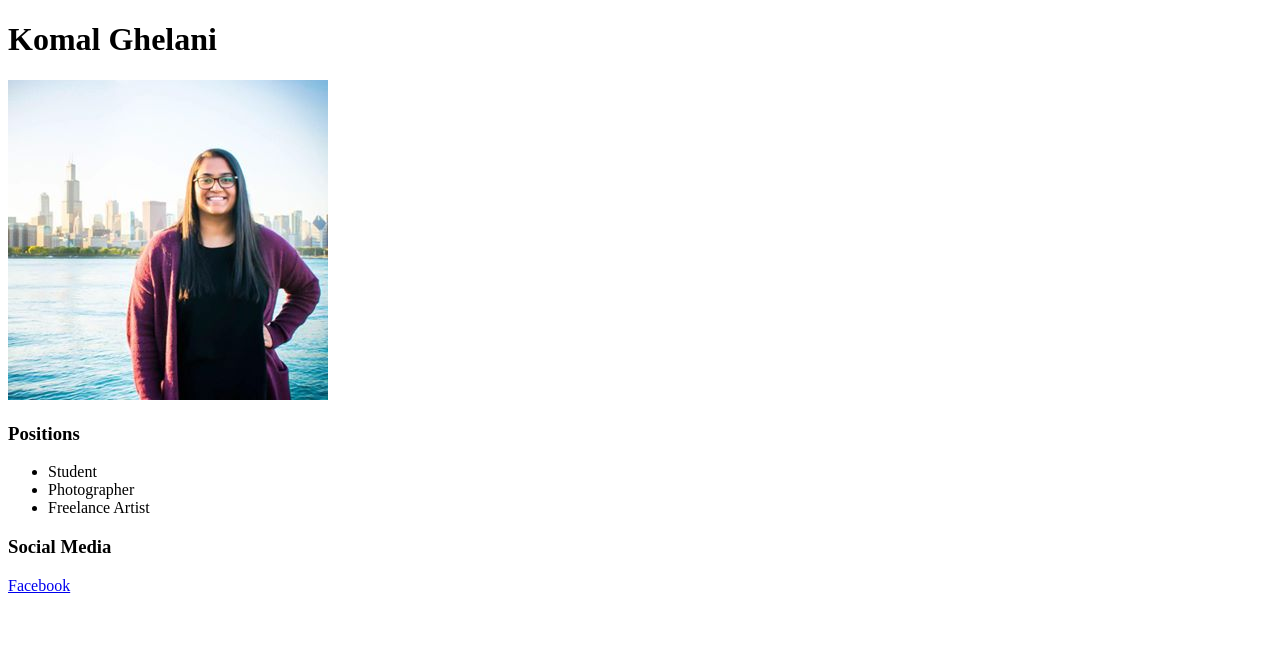
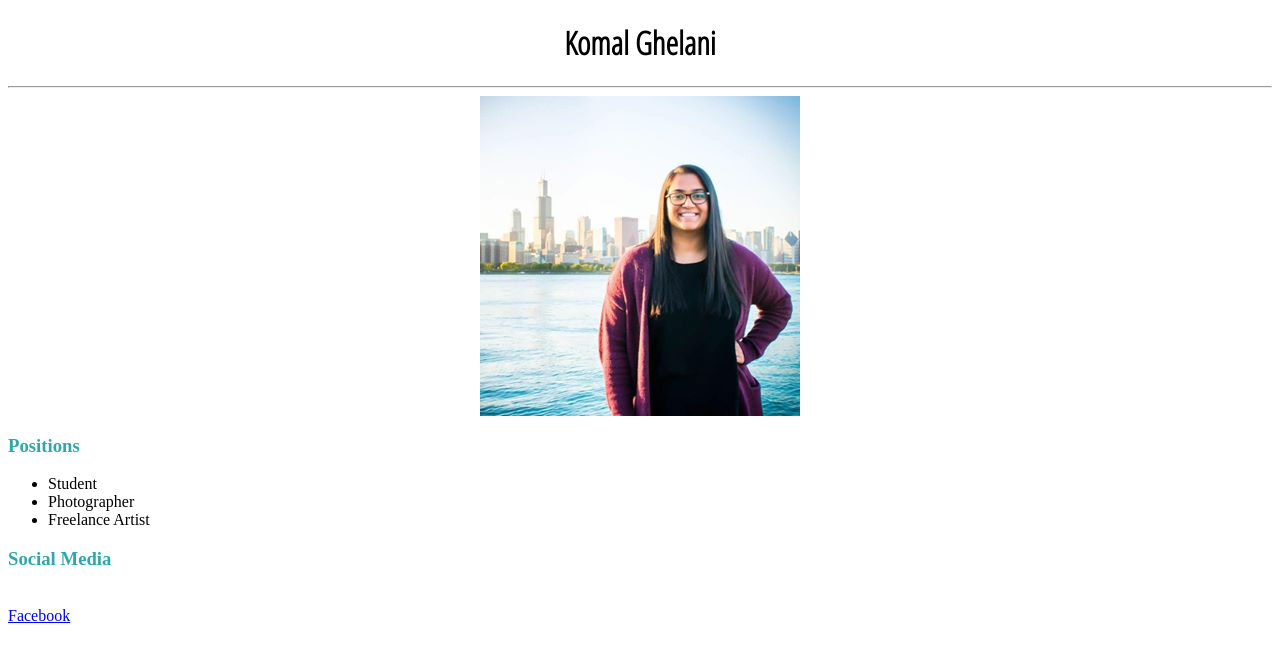
Before and after one commit to bamoradia/HW2-Github-Practice, a plain HTML site: page resume_page/index.html in a window 1280 px wide. Drawn offline with Linux system fonts and the light colour scheme.

Commit message:
Commit 7 - Added initial styling for resume site.

```diff
--- a/resume_page/index.html
+++ b/resume_page/index.html
@@ -3,17 +3,22 @@
 <head>
   <title></title>
   <link rel="stylesheet" type="text/css" href="style.css">
+  <link href="https://fonts.googleapis.com/css?family=Open+Sans+Condensed:300" rel="stylesheet">
 </head>
 <body>
   <h1>Komal Ghelani</h1>
+  <hr>
   <img src="22728865_502866990098021_3381459033286802810_n.jpg">
+
   <h3>Positions</h3>
-  <ul>
-    <li>Student</li>
-    <li>Photographer</li>
-    <li>Freelance Artist</li>
-  </ul>
-  <h3>Social Media</h3>
+  <div class="Break One">
+   <ul>
+      <li>Student</li>
+      <li>Photographer</li>
+      <li>Freelance Artist</li>
+    </ul>
+  </div>
+  <h3>Social Media</h3></br>
   <a href="https://www.facebook.com/people/Komal-Ghelani/100011241733366">Facebook</a>
 </body>
 </html>
--- a/resume_page/style.css
+++ b/resume_page/style.css
@@ -0,0 +1,14 @@
+h1 {
+  text-align: center;
+  font-family: 'Open Sans Condensed', sans-serif;
+}
+
+h3 {
+  color: rgba(49,167,169,1);
+}
+
+ img {
+  display: block;
+  margin: auto;
+
+ }
```
